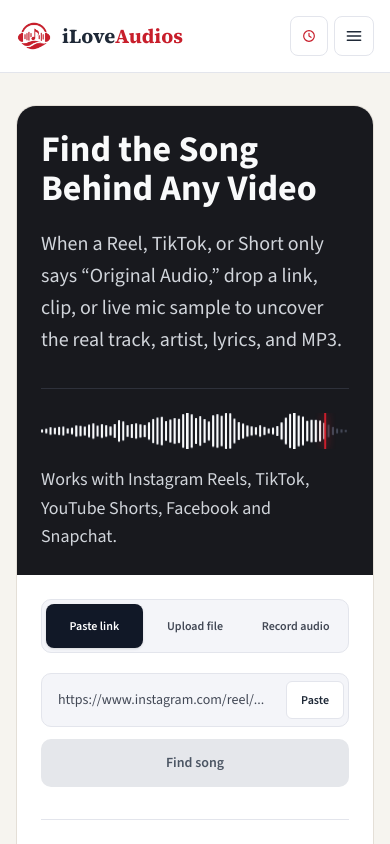
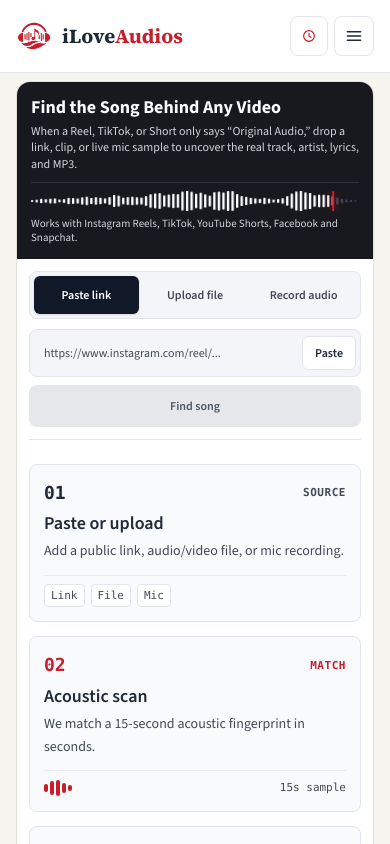
Before and after one commit to kunwarom09/audiolab, a Next.js app: page / in a window 390 px wide. Shown: the top 844 px of the page. Built offline with nearby package versions, Linux system fonts and the light colour scheme.

Commit message:
fix(mobile): optimize mobile spacing so tool card appears above the fold without scrolling

```diff
--- a/src/components/SongFinderSection.jsx
+++ b/src/components/SongFinderSection.jsx
@@ -421,36 +421,36 @@ export default function SongFinderSection() {
   return (
     <section
       aria-labelledby="home-heading"
-      className="w-full bg-[var(--color-band-top)] border-b border-[var(--color-band-border)] py-8 lg:py-12"
+      className="w-full bg-[var(--color-band-top)] border-b border-[var(--color-band-border)] py-2 sm:py-6 lg:py-12"
     >
       <div className="site-container">
-        <div className="w-full rounded-[20px] border border-[var(--color-band-border)] bg-[var(--color-surface)] overflow-hidden grid grid-cols-1 lg:grid-cols-12">
+        <div className="w-full rounded-[14px] sm:rounded-[20px] border border-[var(--color-band-border)] bg-[var(--color-surface)] overflow-hidden grid grid-cols-1 lg:grid-cols-12">
           {/* Left Panel (5 cols): Editorial Record-Sleeve Dark Ink Panel */}
-          <div className="lg:col-span-5 bg-[var(--color-studio-bg)] p-6 sm:p-8 lg:p-10 flex flex-col justify-between gap-8 text-left">
-            <div className="space-y-5">
+          <div className="lg:col-span-5 bg-[var(--color-studio-bg)] p-3.5 sm:p-6 lg:p-10 flex flex-col justify-between gap-2.5 sm:gap-6 lg:gap-8 text-left">
+            <div className="space-y-1 sm:space-y-3 lg:space-y-5">
               <h1
                 id="home-heading"
-                className="text-[length:var(--text-h1)] font-bold leading-[1.08] text-[var(--color-studio-text)]"
+                className="text-lg sm:text-2xl lg:text-[length:var(--text-h1)] font-bold leading-tight lg:leading-[1.08] text-[var(--color-studio-text)]"
                 style={{ textWrap: 'balance' }}
               >
                 Find the Song Behind Any Video
               </h1>
 
-              <p className="prose-measure text-[length:var(--text-lead)] text-[var(--color-studio-muted)] leading-[var(--leading-body)]">
+              <p className="prose-measure text-xs sm:text-sm lg:text-[length:var(--text-lead)] text-[var(--color-studio-muted)] leading-snug sm:leading-[var(--leading-body)]">
                 When a Reel, TikTok, or Short only says &ldquo;Original Audio,&rdquo; drop a link, clip, or live mic sample to uncover the real track, artist, lyrics, and MP3.
               </p>
             </div>
 
-            <div className="border-t border-[var(--color-studio-border)] pt-6 space-y-4">
+            <div className="border-t border-[var(--color-studio-border)] pt-2 sm:pt-4 lg:pt-6 space-y-1.5 sm:space-y-3 lg:space-y-4">
               <div
                 aria-hidden="true"
-                className="relative w-full h-9 overflow-hidden rounded-[4px] select-none"
+                className="relative w-full h-5 sm:h-8 lg:h-9 overflow-hidden rounded-[4px] select-none"
                 style={{ contain: 'layout paint' }}
               >
                 {/* Base unplayed waveform (muted grey) */}
                 <TrackWaveformGraphic
                   isProcessing={isLoading || isUploading}
-                  className={`w-full h-9 transition-colors duration-200 ${
+                  className={`w-full h-5 sm:h-8 lg:h-9 transition-colors duration-200 ${
                     isLoading || isUploading
                       ? 'text-[var(--color-brand)]'
                       : 'text-[var(--color-studio-wave)]'
@@ -465,7 +465,7 @@ export default function SongFinderSection() {
                   >
                     <TrackWaveformGraphic
                       isProcessing={false}
-                      className="w-full h-9 text-[var(--color-studio-text)]"
+                      className="w-full h-5 sm:h-8 lg:h-9 text-[var(--color-studio-text)]"
                     />
                   </div>
                 )}
@@ -480,14 +480,14 @@ export default function SongFinderSection() {
                 />
               </div>
 
-              <p className="text-[length:var(--text-base)] text-[var(--color-studio-muted)] leading-[var(--leading-body)]">
+              <p className="text-[11px] sm:text-sm lg:text-[length:var(--text-base)] text-[var(--color-studio-muted)] leading-tight sm:leading-[var(--leading-body)]">
                 Works with Instagram Reels, TikTok, YouTube Shorts, Facebook and Snapchat.
               </p>
             </div>
           </div>
 
           {/* Right Panel (7 cols): Crisp White Working Tool Desk */}
-          <div className="lg:col-span-7 bg-[var(--color-surface)] p-6 sm:p-8 lg:p-10 flex flex-col justify-between gap-8 w-full">
+          <div className="lg:col-span-7 bg-[var(--color-surface)] p-3 sm:p-6 lg:p-10 flex flex-col justify-between gap-3 sm:gap-6 lg:gap-8 w-full">
             <div className="w-full">
                 {/* In-Place Result State (no page jump) */}
                 {result && !isLoading ? (
@@ -676,12 +676,12 @@ export default function SongFinderSection() {
                   )
                 ) : (
                   /* Default Tool Input Panel */
-                  <div className="space-y-5">
+                  <div className="space-y-2.5 sm:space-y-4 lg:space-y-5">
                     {/* Segmented Control: 3 real tab buttons */}
                     <div
                       role="tablist"
                       aria-label="Song Finder input method"
-                      className="w-full grid grid-cols-3 sm:inline-flex sm:w-auto items-center gap-1 sm:gap-1.5 p-1 sm:p-1.5 rounded-[10px] sm:rounded-[8px] bg-[var(--color-bg)] border border-[var(--color-border)]"
+                      className="w-full grid grid-cols-3 sm:inline-flex sm:w-auto items-center gap-1 sm:gap-1.5 p-1 sm:p-1.5 rounded-[8px] bg-[var(--color-bg)] border border-[var(--color-border)]"
                     >
                       <button
                         type="button"
@@ -691,7 +691,7 @@ export default function SongFinderSection() {
                           setActiveTab('link');
                           setError(null);
                         }}
-                        className={`flex items-center justify-center min-h-[44px] sm:min-h-[48px] sm:flex-1 whitespace-nowrap px-2 sm:px-[20px] py-2 sm:py-[12px] rounded-[8px] text-xs sm:text-[length:var(--text-base)] font-semibold transition-all duration-150 cursor-pointer ${
+                        className={`flex items-center justify-center min-h-[38px] sm:min-h-[48px] sm:flex-1 whitespace-nowrap px-1.5 sm:px-[20px] py-1.5 sm:py-[12px] rounded-[6px] sm:rounded-[8px] text-xs sm:text-[length:var(--text-base)] font-semibold transition-all duration-150 cursor-pointer ${
                           activeTab === 'link'
                             ? 'bg-[var(--color-pill-active)] text-white shadow-sm sm:shadow-none'
                             : 'text-[var(--color-text-muted)] hover:text-[var(--color-text)]'
@@ -708,7 +708,7 @@ export default function SongFinderSection() {
                           setActiveTab('upload');
                           setError(null);
                         }}
-                        className={`flex items-center justify-center min-h-[44px] sm:min-h-[48px] sm:flex-1 whitespace-nowrap px-2 sm:px-[20px] py-2 sm:py-[12px] rounded-[8px] text-xs sm:text-[length:var(--text-base)] font-semibold transition-all duration-150 cursor-pointer ${
+                        className={`flex items-center justify-center min-h-[38px] sm:min-h-[48px] sm:flex-1 whitespace-nowrap px-1.5 sm:px-[20px] py-1.5 sm:py-[12px] rounded-[6px] sm:rounded-[8px] text-xs sm:text-[length:var(--text-base)] font-semibold transition-all duration-150 cursor-pointer ${
                           activeTab === 'upload'
                             ? 'bg-[var(--color-pill-active)] text-white shadow-sm sm:shadow-none'
                             : 'text-[var(--color-text-muted)] hover:text-[var(--color-text)]'
@@ -725,7 +725,7 @@ export default function SongFinderSection() {
                           setActiveTab('record');
                           setError(null);
                         }}
-                        className={`flex items-center justify-center min-h-[44px] sm:min-h-[48px] sm:flex-1 whitespace-nowrap px-2 sm:px-[20px] py-2 sm:py-[12px] rounded-[8px] text-xs sm:text-[length:var(--text-base)] font-semibold transition-all duration-150 cursor-pointer ${
+                        className={`flex items-center justify-center min-h-[38px] sm:min-h-[48px] sm:flex-1 whitespace-nowrap px-1.5 sm:px-[20px] py-1.5 sm:py-[12px] rounded-[6px] sm:rounded-[8px] text-xs sm:text-[length:var(--text-base)] font-semibold transition-all duration-150 cursor-pointer ${
                           activeTab === 'record'
                             ? 'bg-[var(--color-pill-active)] text-white shadow-sm sm:shadow-none'
                             : 'text-[var(--color-text-muted)] hover:text-[var(--color-text)]'
@@ -744,12 +744,12 @@ export default function SongFinderSection() {
                             handleExtractLink(url.trim());
                           }
                         }}
-                        className="space-y-3 sm:space-y-4"
+                        className="space-y-2 sm:space-y-3 lg:space-y-4"
                       >
                         <label htmlFor="song-finder-url-input" className="sr-only">
                           Video URL
                         </label>
-                        <div className="relative flex items-center bg-[var(--color-bg)] border border-[var(--color-border)] focus-within:border-[var(--color-brand)] rounded-[10px] sm:rounded-[8px] min-h-[48px] sm:min-h-[56px] p-1 gap-1">
+                        <div className="relative flex items-center bg-[var(--color-bg)] border border-[var(--color-border)] focus-within:border-[var(--color-brand)] rounded-[8px] min-h-[42px] sm:min-h-[56px] p-1 gap-1">
                           <input
                             id="song-finder-url-input"
                             type="url"
@@ -757,7 +757,7 @@ export default function SongFinderSection() {
                             onChange={(e) => setUrl(e.target.value)}
                             placeholder="https://www.instagram.com/reel/..."
                             disabled={isLoading}
-                            className="flex-1 min-w-0 min-h-[44px] sm:min-h-[52px] bg-transparent px-3 sm:px-[20px] text-sm sm:text-[length:var(--text-base)] text-[var(--color-text)] placeholder:text-[var(--color-text-muted)] focus:outline-none"
+                            className="flex-1 min-w-0 min-h-[38px] sm:min-h-[52px] bg-transparent px-2.5 sm:px-[20px] text-xs sm:text-[length:var(--text-base)] text-[var(--color-text)] placeholder:text-[var(--color-text-muted)] focus:outline-none"
                           />
 
                           {url && (
@@ -765,9 +765,9 @@ export default function SongFinderSection() {
                               type="button"
                               onClick={() => setUrl('')}
                               aria-label="Clear URL"
-                              className="w-8 h-8 sm:min-w-[48px] sm:min-h-[48px] flex items-center justify-center text-[var(--color-text-muted)] hover:text-[var(--color-text)] cursor-pointer shrink-0"
+                              className="w-7 h-7 sm:min-w-[48px] sm:min-h-[48px] flex items-center justify-center text-[var(--color-text-muted)] hover:text-[var(--color-text)] cursor-pointer shrink-0"
                             >
-                              <CloseCrossIcon className="w-4 h-4 sm:w-5 sm:h-5" />
+                              <CloseCrossIcon className="w-3.5 h-3.5 sm:w-5 sm:h-5" />
                             </button>
                           )}
 
@@ -775,7 +775,7 @@ export default function SongFinderSection() {
                             type="button"
                             onClick={handlePaste}
                             disabled={isLoading}
-                            className="shrink-0 min-h-[38px] sm:min-h-[52px] px-3.5 sm:px-[20px] rounded-[6px] sm:rounded-[8px] bg-[var(--color-surface)] border border-[var(--color-border)] hover:border-[var(--color-text)] text-xs sm:text-[length:var(--text-base)] font-semibold text-[var(--color-text)] cursor-pointer transition-colors duration-150"
+                            className="shrink-0 min-h-[34px] sm:min-h-[52px] px-3 sm:px-[20px] rounded-[6px] sm:rounded-[8px] bg-[var(--color-surface)] border border-[var(--color-border)] hover:border-[var(--color-text)] text-xs sm:text-[length:var(--text-base)] font-semibold text-[var(--color-text)] cursor-pointer transition-colors duration-150"
                           >
                             Paste
                           </button>
@@ -784,15 +784,15 @@ export default function SongFinderSection() {
                         <button
                           type="submit"
                           disabled={!hasValidUrl || isLoading}
-                          className={`w-full min-h-[48px] sm:min-h-[52px] px-5 sm:px-[20px] rounded-[10px] sm:rounded-[8px] text-sm sm:text-[length:var(--text-base)] font-semibold flex items-center justify-center gap-2 transition-colors duration-150 ${
+                          className={`w-full min-h-[42px] sm:min-h-[52px] px-4 sm:px-[20px] rounded-[8px] text-xs sm:text-[length:var(--text-base)] font-semibold flex items-center justify-center gap-2 transition-colors duration-150 ${
                             isLoading
                               ? 'bg-[var(--color-brand)] text-white cursor-wait'
                               : hasValidUrl
-                              ? 'bg-[var(--color-brand)] hover:bg-[var(--color-brand-hover)] text-white cursor-pointer'
+                              ? 'bg-[var(--color-brand)] hover:bg-[var(--color-brand-hover)] text-white cursor-pointer active:scale-[0.99]'
                               : 'bg-[var(--color-disabled-bg)] text-[var(--color-disabled-fg)] cursor-not-allowed'
                           }`}
                         >
-                          {isLoading && <SpinnerStrokeIcon className="w-5 h-5" />}
+                          {isLoading && <SpinnerStrokeIcon className="w-4 h-4 sm:w-5 sm:h-5" />}
                           <span>{isLoading ? 'Finding song' : 'Find song'}</span>
                         </button>
                       </form>
```
